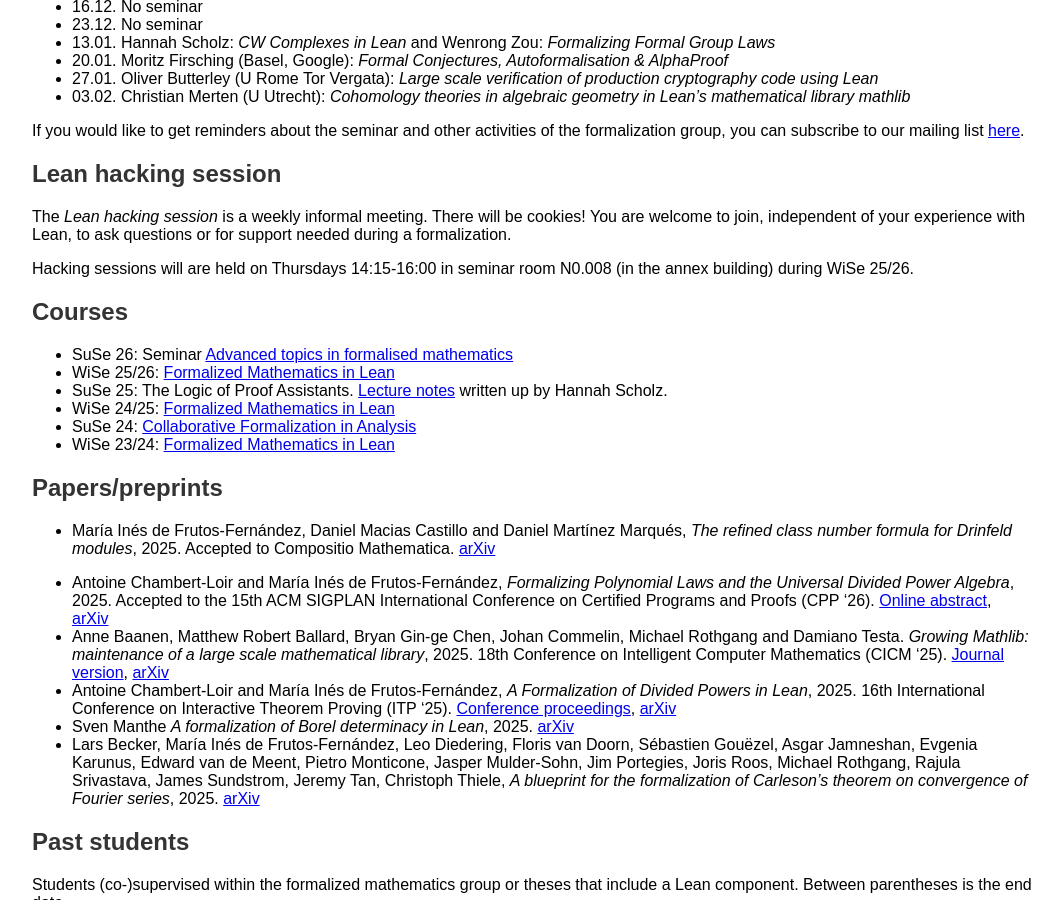
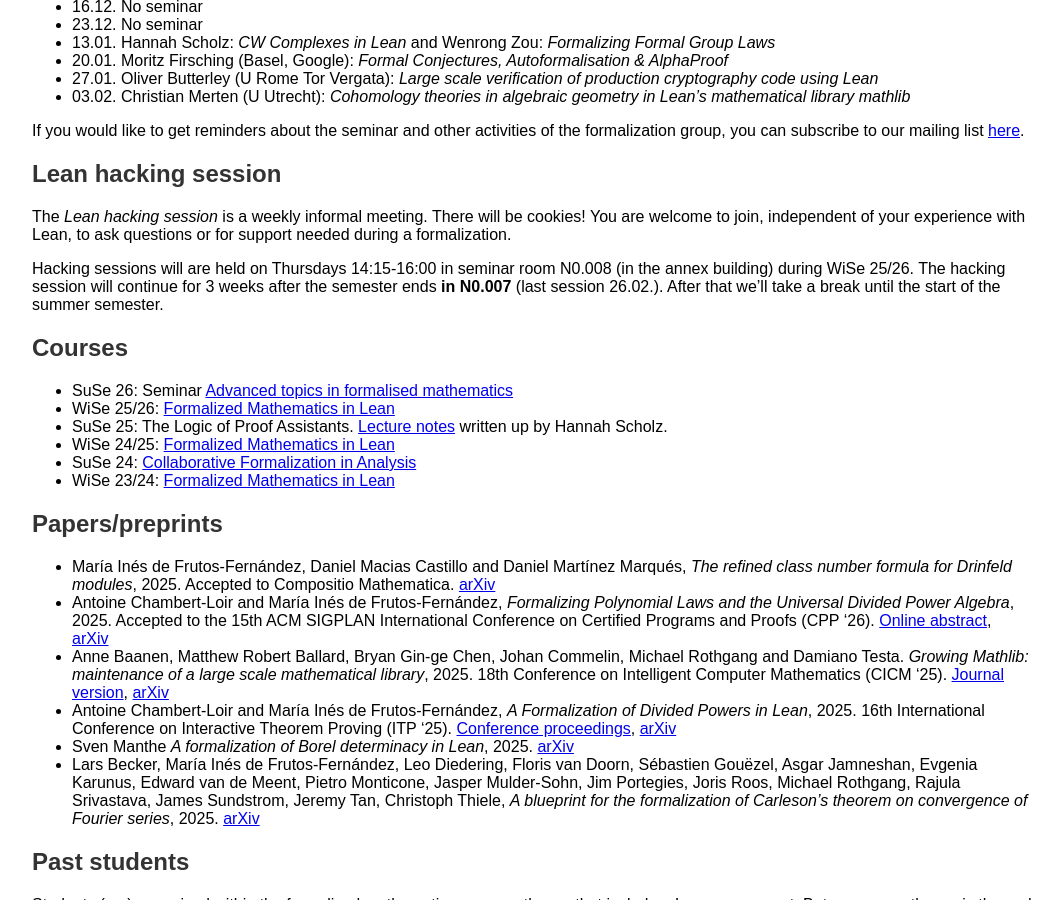
Before and after one commit to fpvandoorn/fpvandoorn.github.io, a Jekyll site: the page built from formalized-mathematics.md, in a window 1280 px wide and 900 px high, scrolled down 934 px. Shown: the whole window, without its empty margins (108-1170 px from the left). Built offline with Jekyll 4.4.1, drawn with Linux system fonts in a browser that asks for light colours; our own code applies the rules of GitHub Pages for plain Markdown files.

Commit message:
hacking session during break

```diff
--- a/formalized-mathematics.md
+++ b/formalized-mathematics.md
@@ -65,6 +65,8 @@ If you would like to get reminders about the seminar and other activities of the
 The *Lean hacking session* is a weekly informal meeting. There will be cookies! You are welcome to join, independent of your experience with Lean, to ask questions or for support needed during a formalization.
 
 Hacking sessions will are held on Thursdays 14:15-16:00 in seminar room N0.008 (in the annex building) during WiSe 25/26.
+The hacking session will continue for 3 weeks after the semester ends **in N0.007** (last session 26.02.).
+After that we'll take a break until the start of the summer semester.
 
 ## Courses
 
@@ -78,7 +80,6 @@ Hacking sessions will are held on Thursdays 14:15-16:00 in seminar room N0.008 (
 
 ## Papers/preprints
 * María Inés de Frutos-Fernández, Daniel Macias Castillo and Daniel Martínez Marqués, *The refined class number formula for Drinfeld modules*, 2025. Accepted to Compositio Mathematica. [arXiv](https://arxiv.org/abs/2309.17256)
-
 * Antoine Chambert-Loir and María Inés de Frutos-Fernández, *Formalizing Polynomial Laws and the Universal Divided Power Algebra*, 2025. Accepted to the 15th ACM SIGPLAN International
 Conference on Certified Programs and Proofs (CPP '26). [Online abstract](https://popl26.sigplan.org/details/CPP-2026-papers/25/Formalizing-polynomial-laws-and-the-universal-divided-power-algebra), [arXiv](https://arxiv.org/abs/2512.05750)
 * Anne Baanen, Matthew Robert Ballard, Bryan Gin-ge Chen, Johan Commelin, Michael Rothgang and Damiano Testa. *Growing Mathlib: maintenance of a large scale mathematical library*, 2025. 18th Conference on Intelligent Computer Mathematics (CICM '25). [Journal version](https://link.springer.com/chapter/10.1007/978-3-032-07021-0_4), [arXiv](https://arxiv.org/abs/2508.21593)
```
